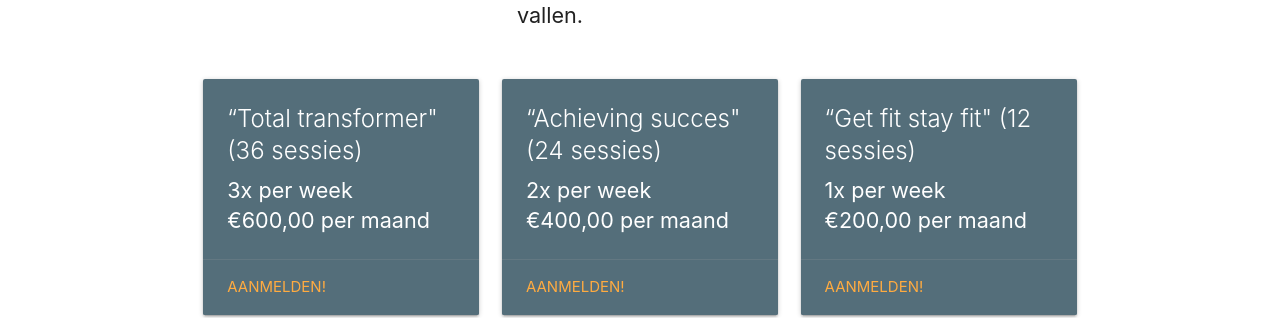
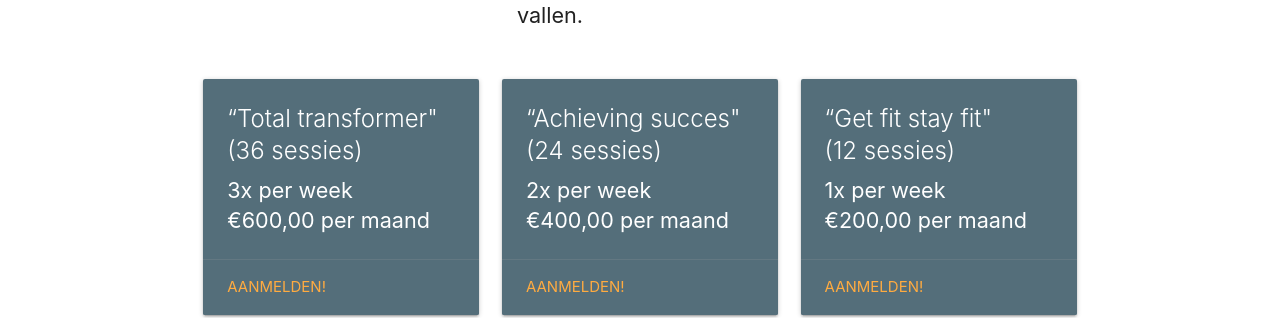
Before and after one commit to vitasupport/vitasupport-jekyll, a Jekyll site: the page built from my_pages/index.md, in a window 1280 px wide and 900 px high, scrolled down 882 px. Shown: the part 446-764 px from the top of the window. Built offline with Jekyll 4.4.1, drawn with Linux system fonts in a browser that asks for light colours; nearby versions of some CDN libraries; a script that is not in the unit is left out.

Commit message:
Break for mobile

```diff
--- a/_includes/tariffs.html
+++ b/_includes/tariffs.html
@@ -3,7 +3,7 @@
     <div class="col s12 m4">
         <div class="card blue-grey darken-1">
             <div class="card-content white-text">
-              <span class="card-title">“{{ tariff.title }}" ({{ tariff.number_sessions}} sessies)</span>
+              <span class="card-title">“{{ tariff.title }}"<br>({{ tariff.number_sessions}} sessies)</span>
               <p>{{ tariff.frequency }}x per week</p>
               <p>€{{ tariff.price }},00 per maand</p>
             </div>
```
